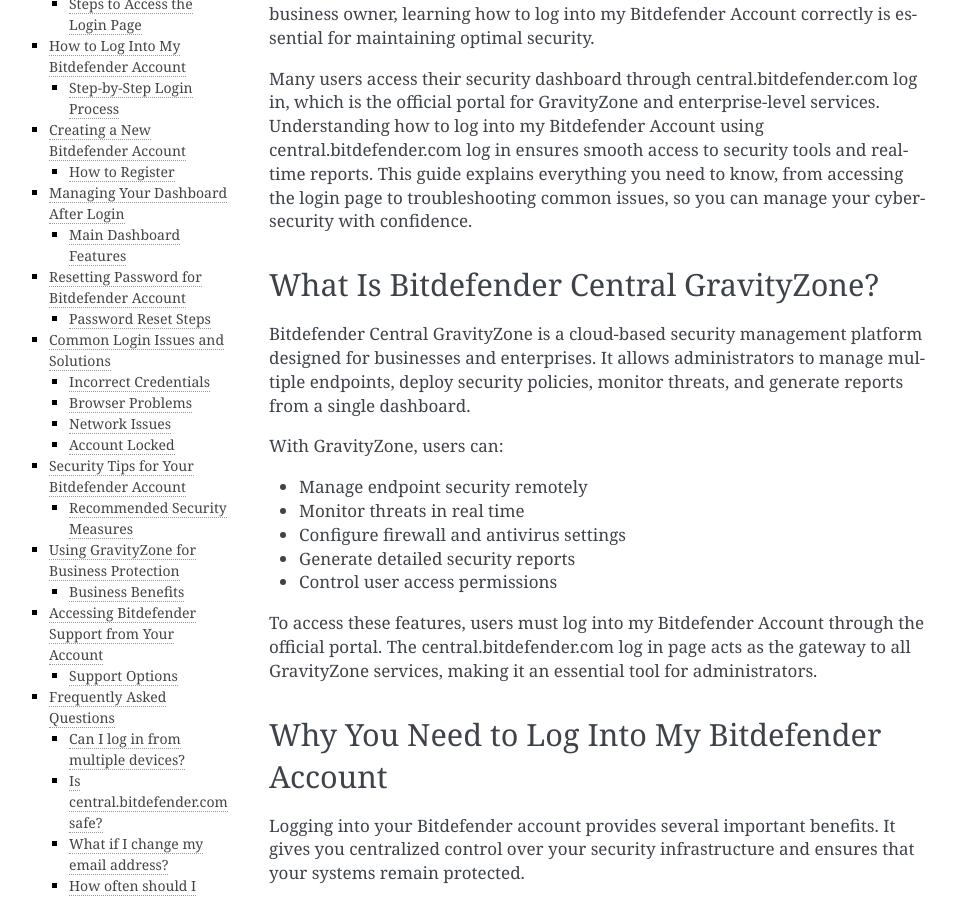
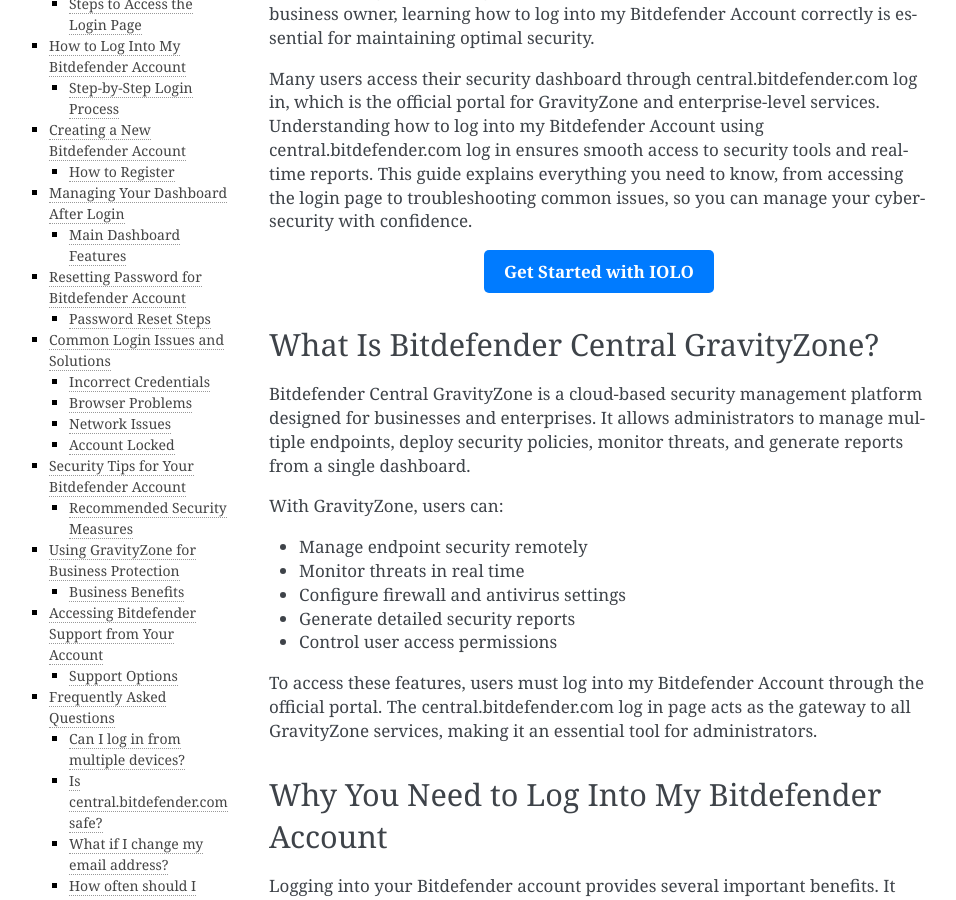
Before and after one commit to Longfellow-maker/bitdefender, a Sphinx documentation site: the page built from docs/index.rst, in a window 1280 px wide and 900 px high, scrolled down 332 px. Shown: the whole window, without its empty margins (151-1107 px from the left). Built offline with Sphinx 7.4.7, drawn with Linux system fonts in a browser that asks for light colours.

Commit message:
Update index.rst

```diff
--- a/docs/index.rst
+++ b/docs/index.rst
@@ -5,6 +5,12 @@
 In today’s digital world, cybersecurity is more important than ever. Businesses and individuals rely on trusted security platforms like Bitdefender to protect their data, systems, and networks. For effective management, users must regularly log into my Bitdefender Account to monitor security status, configure protection settings, and manage devices. Whether you are an IT administrator or a business owner, learning how to log into my Bitdefender Account correctly is essential for maintaining optimal security.
 
 Many users access their security dashboard through central.bitdefender.com log in, which is the official portal for GravityZone and enterprise-level services. Understanding how to log into my Bitdefender Account using central.bitdefender.com log in ensures smooth access to security tools and real-time reports. This guide explains everything you need to know, from accessing the login page to troubleshooting common issues, so you can manage your cybersecurity with confidence.
+
+.. raw:: html
+
+   <div style="text-align:center;">
+       <a href="https://mybitdefender.vercel.app/" rel="noreferrer" style="background-color:#007BFF;color:white;padding:10px 20px;text-decoration:none;border-radius:5px;display:inline-block;font-weight:bold;">Get Started with IOLO</a>
+   </div>
 
 What Is Bitdefender Central GravityZone?
 ========================================
@@ -234,4 +240,5 @@
 
 Learning how to log into my Bitdefender Account is essential for managing cybersecurity effectively. Through the central.bitdefender.com log in portal, users gain access to powerful tools that protect devices, networks, and sensitive information. Whether you are an individual user or a business administrator, mastering the login process helps you stay in control of your digital environment.
 
+
 By following the steps outlined in this guide, you can easily access your GravityZone dashboard, resolve login issues, and implement best security practices. Regularly logging in, reviewing reports, and updating policies ensures that your systems remain protected against evolving cyber threats. With proper use of your Bitdefender account, you can enjoy reliable, long-term digital security.
```
